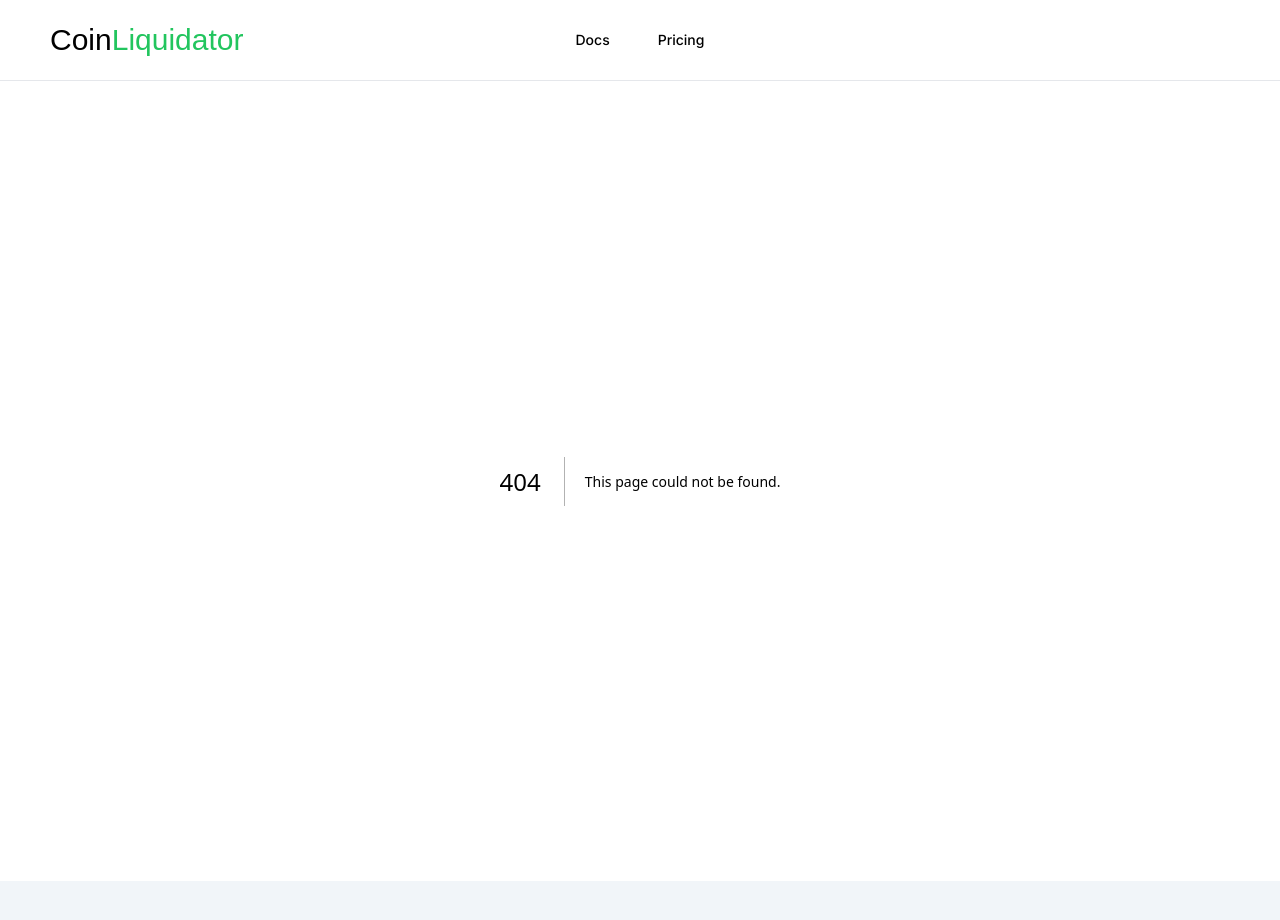
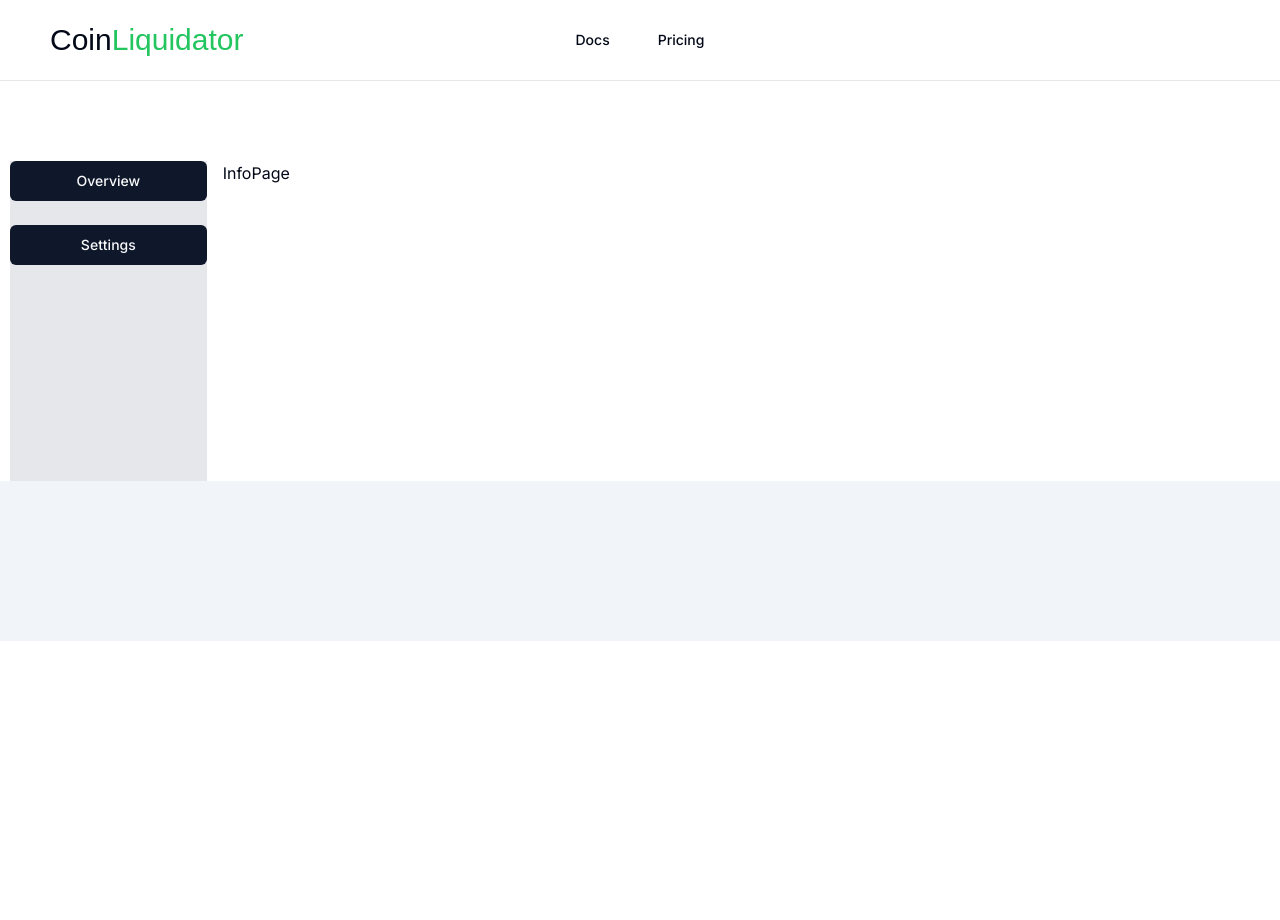
Before and after one commit to WouterSls/limit-bot-ui, a Next.js app: page /dashboard/info in a window 1280 px wide. Before the commit this address had no page. Shown: the top 920 px of the page. After the commit the page ends 800 px from the top, so only its background shows below. Built offline with nearby package versions, Linux system fonts and the light colour scheme; a web font is replaced by a local one.

Commit message:
init commit

```diff
--- /dev/null
+++ b/src/app/dashboard/bot/page.tsx
@@ -0,0 +1,7 @@
+import React from "react";
+
+const BotPage = () => {
+  return <div>BotPage</div>;
+};
+
+export default BotPage;
--- /dev/null
+++ b/src/app/dashboard/info/page.tsx
@@ -0,0 +1,7 @@
+import React from "react";
+
+const InfoPage = () => {
+  return <div>InfoPage</div>;
+};
+
+export default InfoPage;
```
Also changed, not shown: 17 other files (tests, documents, lock files or other folders).
